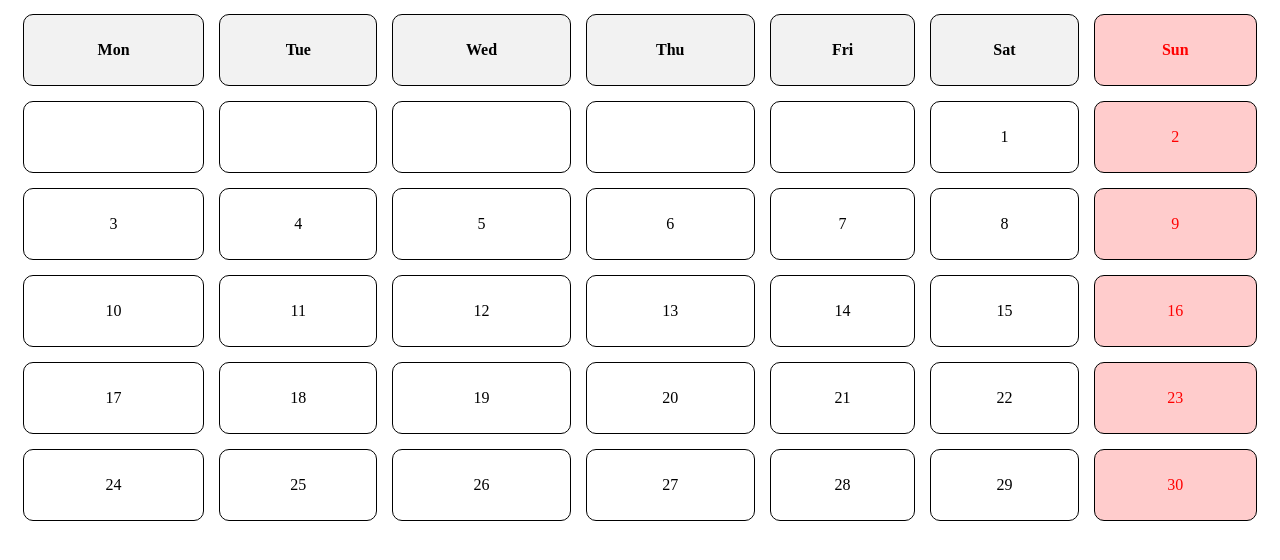
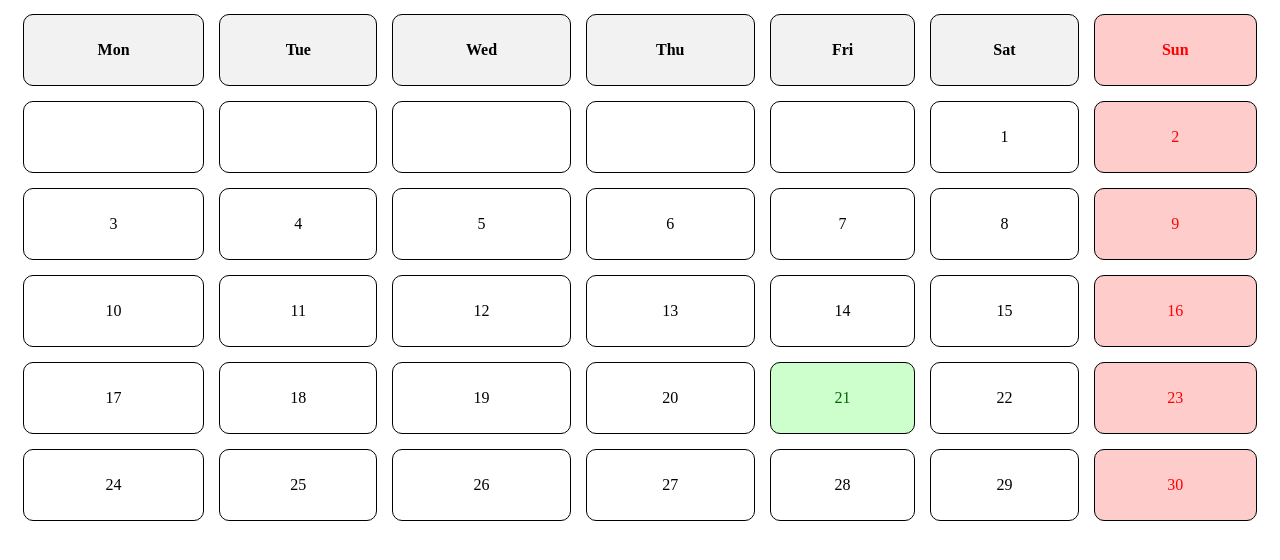
Before and after one commit to AndreasB09/jinja_test, a Flask app: page / in a window 1280 px wide. Shown: the part 81-641 px from the top of the page. Run offline with Flask 3, Linux system fonts and the light colour scheme.

Commit message:
added current day

```diff
--- a/app.py
+++ b/app.py
@@ -14,6 +14,7 @@ def home():
     now = datetime.now()
     year = now.year
     month = now.month
+    day = now.day
     calendar_data = create_calendar(year, month)
     week_days = [ 'Mon', 'Tue', 'Wed', 'Thu', 'Fri', 'Sat', 'Sun']
     return render_template(
@@ -21,7 +22,8 @@ def home():
         title="Calendar",
         header=f"Calendar for {calendar.month_name[month]} {year}",
         week_days=week_days,
-        calendar=calendar_data
+        calendar=calendar_data,
+        current_day=day
     )
 
 if __name__ == "__main__":
--- a/static/styles.css
+++ b/static/styles.css
@@ -18,3 +18,7 @@ th.sunday, td.sunday {
     background-color: #ffcccc;
     color: #ff0000;
 }
+td.current-day {
+    background-color: #ccffcc;
+    color: #006600;
+}
--- a/templates/calendar.html
+++ b/templates/calendar.html
@@ -17,7 +17,7 @@
         {% for week in calendar %}
             <tr>
                 {% for day in week %}
-                    <td class="{{ 'sunday' if loop.index == 7 and day != 0 else '' }}">{{ day if day != 0 else '' }}</td>
+                    <td class="{% if loop.index == 7 and day != 0 %}sunday {% endif %}{% if day == current_day %}current-day{% endif %}">{{ day if day != 0 else '' }}</td>
                 {% endfor %}
             </tr>
         {% endfor %}
```
